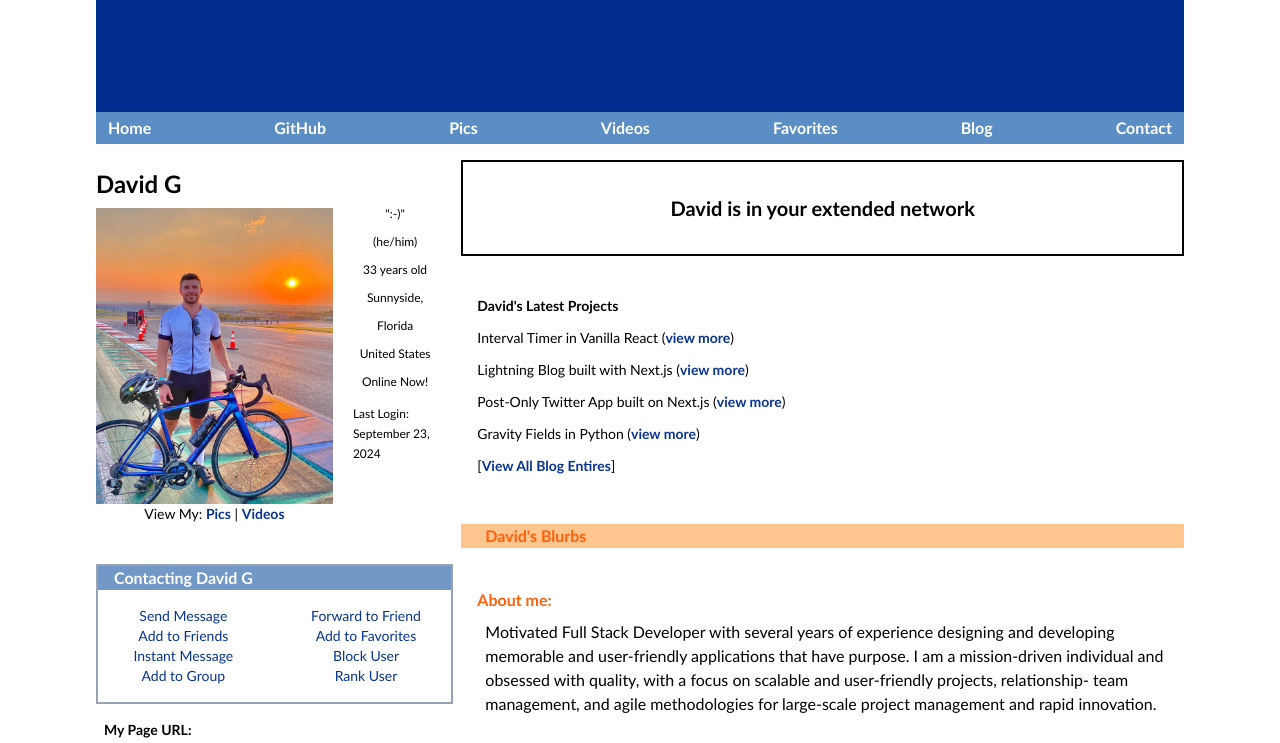
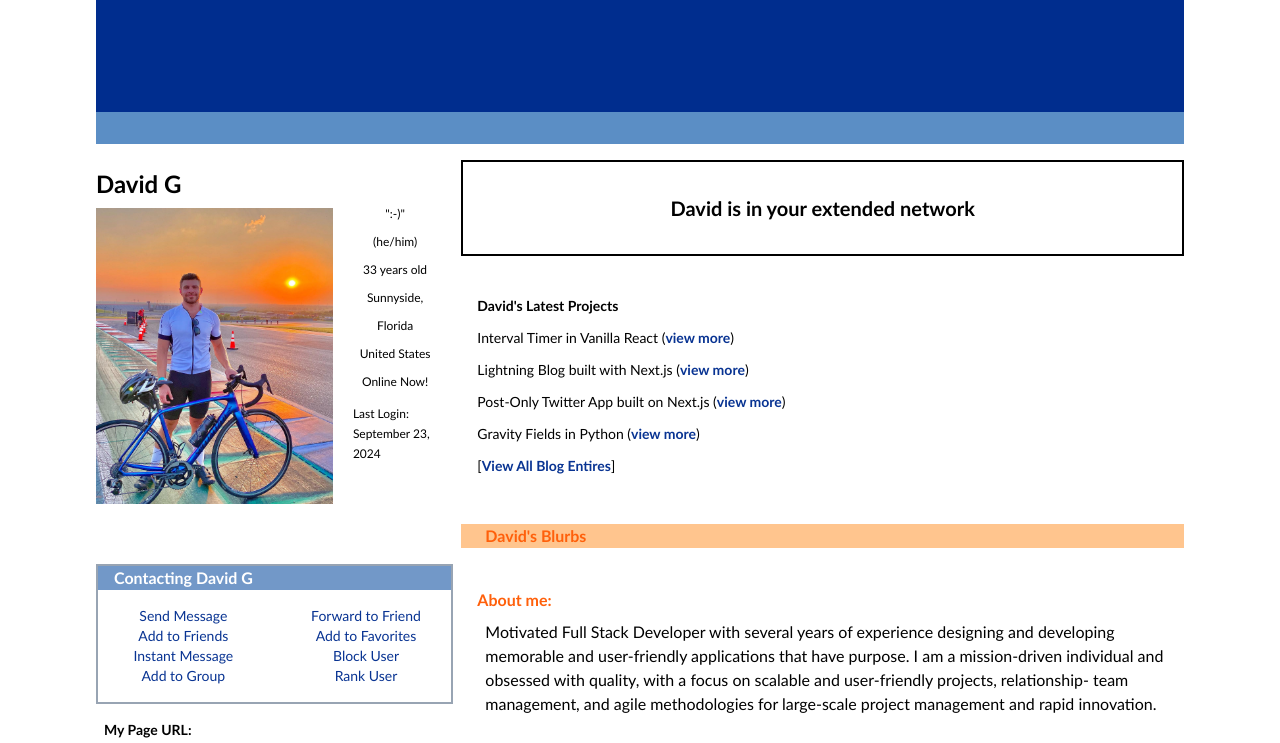
Before and after one commit to davegutierrez0/homepage, an Eleventy site: page src/index.html in a window 1280 px wide. Shown: the top 743 px of the page. Built offline with nearby package versions, Linux system fonts and the light colour scheme; Eleventy itself is replaced by a stand-in of ours; files that its build step writes are made by us from their sources.

Commit message:
hiding incomplete elements

```diff
--- a/src/index.html
+++ b/src/index.html
@@ -5,6 +5,7 @@
   <meta name="viewport" content="width=device-width, initial-scale=1.0">
   <link rel="stylesheet" href="style.css">
   <link rel="stylesheet" href="css/custom.css">
+  <link rel="icon" href="img/icon.png" type="image/x-icon">
 
    <!-- Google Tag Manager -->
 <script>(function(w,d,s,l,i){w[l]=w[l]||[];w[l].push({'gtm.start':
@@ -42,11 +43,11 @@
       <path stroke-linecap="round" stroke-linejoin="round" stroke-width="2" d="M4 6h16M4 12h16m-7 6h7" />
     </svg>
   </button>
-    <ul id="menu" class="menu-transition menu-hidden  sm:flex flex-col items-center sm:flex-row justify-between  text-white font-bold px-[0.75rem] py-1 m-auto">
+    <ul id="menu" class="invisible menu-transition menu-hidden  sm:flex flex-col items-center sm:flex-row justify-between  text-white font-bold px-[0.75rem] py-1 m-auto">
     <li>Home</li>
     <li>GitHub</li>
-    <li>Pics</li>
-    <li>Videos</li>
+    <li><a href="html/pics/index.html">Pics</a></li>
+    <li><a href="/vids/">Videos</a></li>
     <li>Favorites</li>
     <li>Blog</li>
     <li>Contact</li>
@@ -59,7 +60,7 @@
       <div class="col-span-1 grid grid-cols-3 gap-1 mb-10">
         <div class="col-span-2">
           <img class="fade-in slow h-auto" src="img/download.jpeg" />
-          <div class="text-center text-sm">
+          <div class="invisible text-center text-sm">
             View My:
             <a class="bold-link text-[#083392] font-extrabold">Pics</a> |
             <a class="bold-link text-[#083392] font-extrabold">Videos</a>
```
Also changed, not shown: src/img/icon.png (added).
